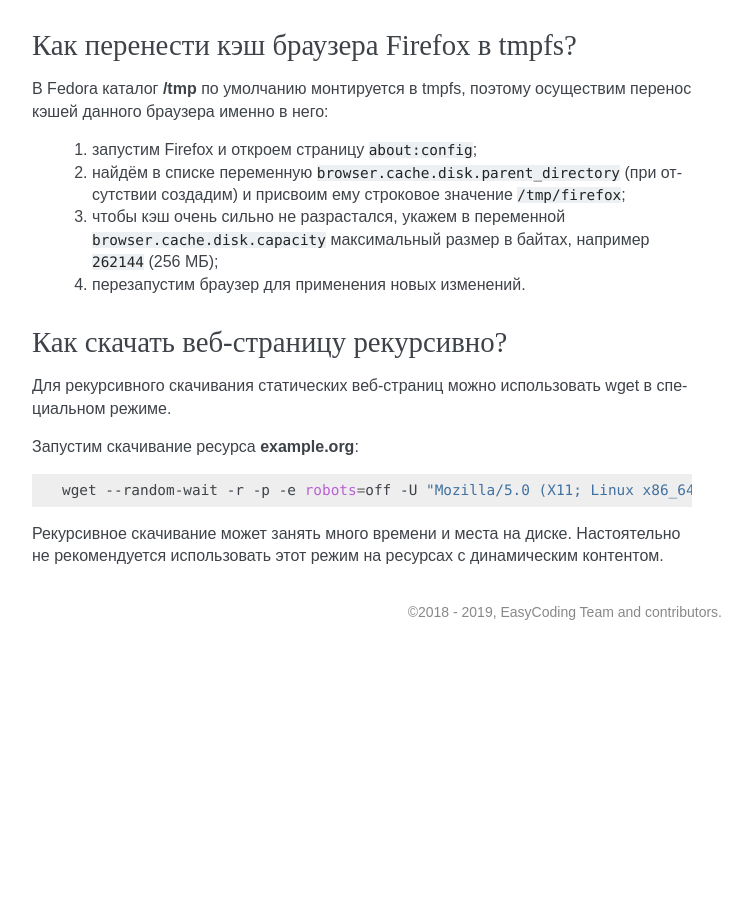
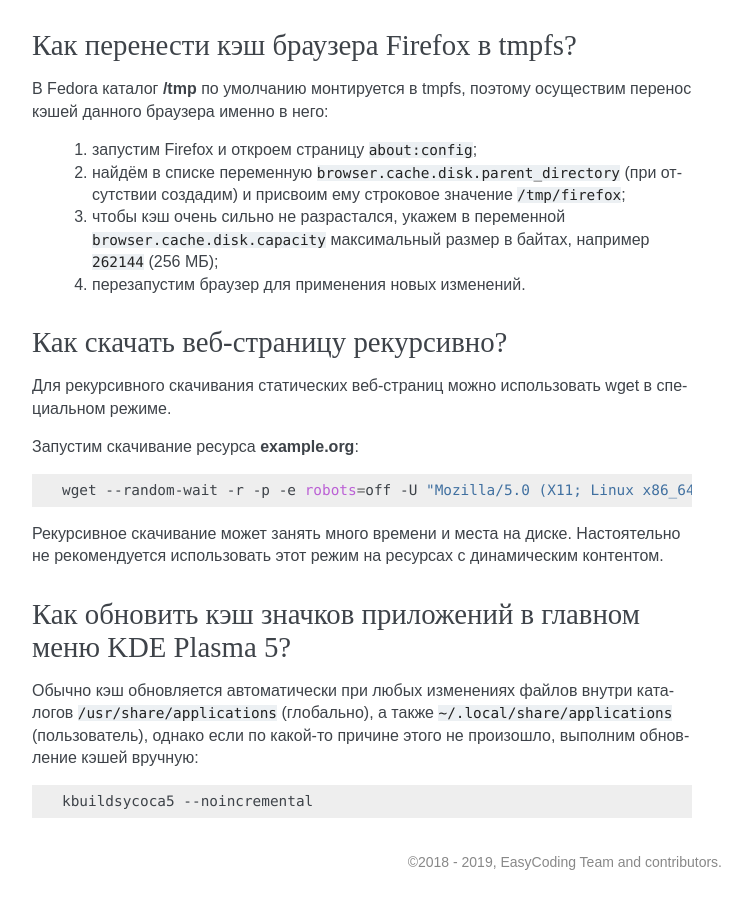
Before and after one commit to RussianFedora/FAQ, a Sphinx documentation site: the page built from source/using-system.rst, in a window 1280 px wide and 900 px high, scrolled down 23714 px. Shown: the whole window, without its empty margins (388-1140 px from the left). Built offline with Sphinx 7.4.7, drawn with Linux system fonts in a browser that asks for light colours; before the commit the page ends 24364 px from its top, so only the background shows below that; some of the changed text lies outside the part shown.

Commit message:
Added question about updating KDE icons cache.

```diff
--- a/source/using-system.rst
+++ b/source/using-system.rst
@@ -1352,3 +1352,15 @@ Zip-архивы, созданные штатными средствами ОС
     wget --random-wait -r -p -e robots=off -U "Mozilla/5.0 (X11; Linux x86_64; rv:66.0) Gecko/20100101 Firefox/66.0" https://example.org
 
 Рекурсивное скачивание может занять много времени и места на диске. Настоятельно не рекомендуется использовать этот режим на ресурсах с динамическим контентом.
+
+.. index:: icons, cache, kde, plasma
+.. _kde-icons-refresh:
+
+Как обновить кэш значков приложений в главном меню KDE Plasma 5?
+===================================================================
+
+Обычно кэш обновляется автоматически при любых изменениях файлов внутри каталогов ``/usr/share/applications`` (глобально), а также ``~/.local/share/applications`` (пользователь), однако если по какой-то причине этого не произошло, выполним обновление кэшей вручную:
+
+.. code-block:: bash
+
+    kbuildsycoca5 --noincremental
```
